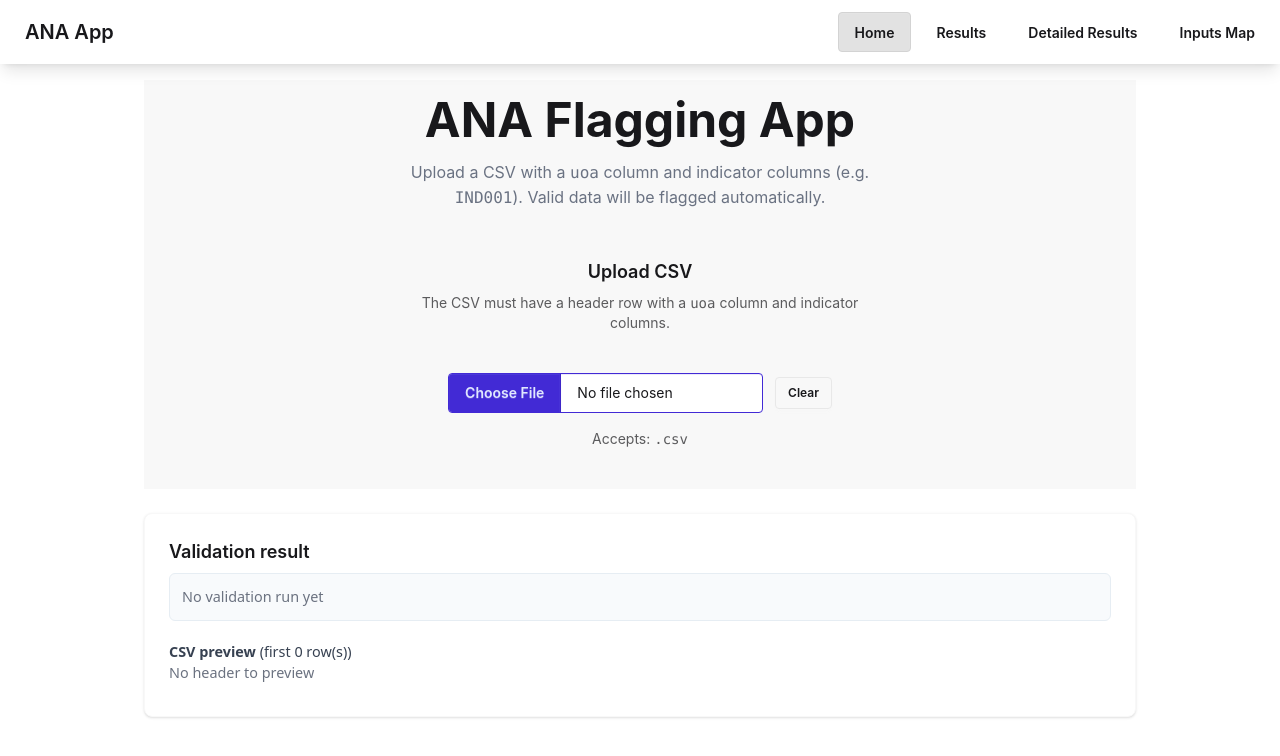
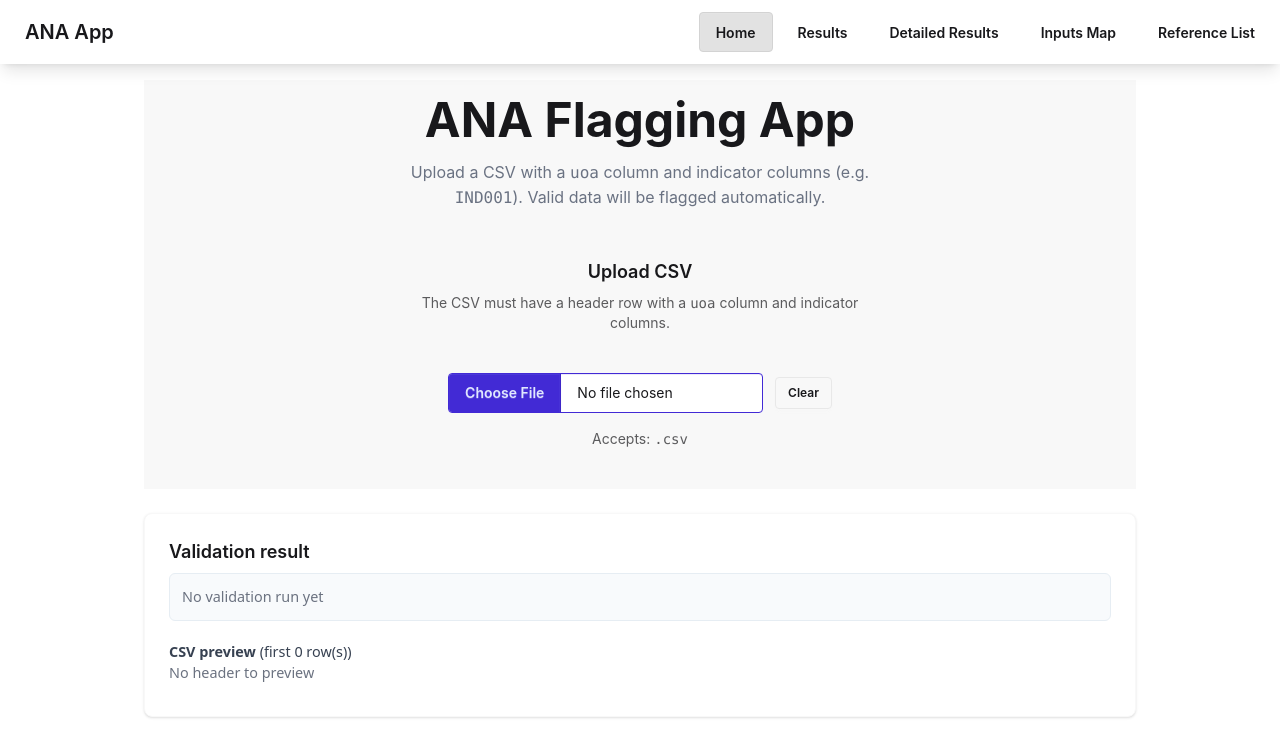
Before and after one commit to gnoblet/ANA_app_svelte, a SvelteKit app: page / in a window 1280 px wide. Shown: the top 756 px of the page. Built offline with nearby package versions, Linux system fonts and the light colour scheme; a web font is replaced by a local one.

Commit message:
feat: add Reference List link to the navbar

```diff
--- a/src/routes/+layout.svelte
+++ b/src/routes/+layout.svelte
@@ -54,6 +54,13 @@
 			>
 				Inputs Map
 			</a>
+			<a
+				href="{base}/circle-packing"
+				class="btn btn-ghost"
+				class:btn-active={isActive('/circle-packing')}
+			>
+				Reference List
+			</a>
 		</div>
 	</div>
 </nav>
```
